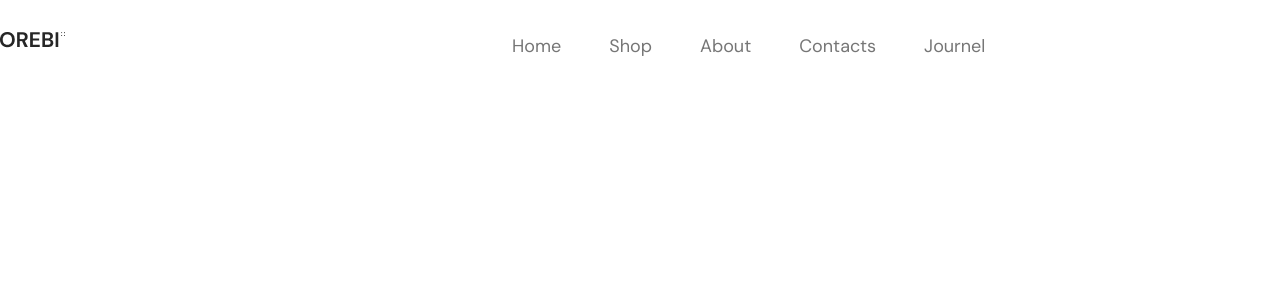
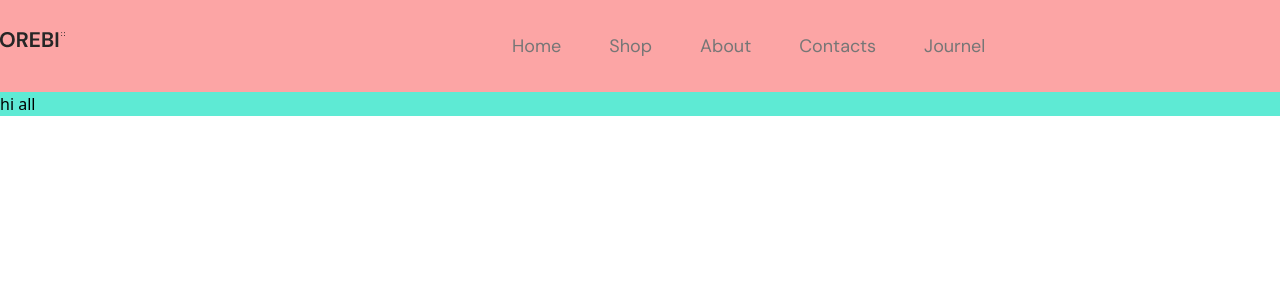
Before and after one commit to mahmudashif/OrebiEcommerce, a React (Vite) app: page / in a window 1280 px wide. Shown: the top 300 px of the page. Built offline with nearby package versions, Linux system fonts and the light colour scheme.

Commit message:
container component made and start header

```diff
--- a/src/App.jsx
+++ b/src/App.jsx
@@ -1,9 +1,11 @@
+import Header from "./components/Header/Header";
 import Flex from "./components/Layouts/Flex";
 import Navbar from "./components/Navbar";
 function App() {
   return (
     <>
       <Navbar/>
+      <Header/>
     </>
   );
 }
--- /dev/null
+++ b/src/components/Header/Header.jsx
@@ -0,0 +1,12 @@
+import React from 'react'
+import Container from '../Layouts/Container'
+
+const Header = () => {
+  return (
+    <Container className="bg-teal-300">
+        <h1>hi all</h1>
+    </Container>
+  )
+}
+
+export default Header
--- /dev/null
+++ b/src/components/Layouts/Container.jsx
@@ -0,0 +1,9 @@
+import React from "react";
+
+const Container = ({ className, children }) => {
+  return (
+    <div className={`max-w-container mx-auto ${className}`}>{children}</div>
+  );
+};
+
+export default Container;
--- a/src/components/Navbar.jsx
+++ b/src/components/Navbar.jsx
@@ -1,11 +1,12 @@
 import React from "react";
 import logo from "../assets/Logo.png";
 import Flex from "./Layouts/Flex";
+import Container from "./Layouts/Container";
 
 const Navbar = () => {
   return (
-    <div>
-      <nav className="font-dm max-w-container mx-auto py-8">
+    <Container className="bg-red-300">
+      <nav className="font-dm py-8">
         <Flex>
           <div className="w-2/5">
             <img src={logo} alt="" />
@@ -23,7 +24,7 @@ const Navbar = () => {
           </div>
         </Flex>
       </nav>
-    </div>
+    </Container>
   );
 };
 
```
